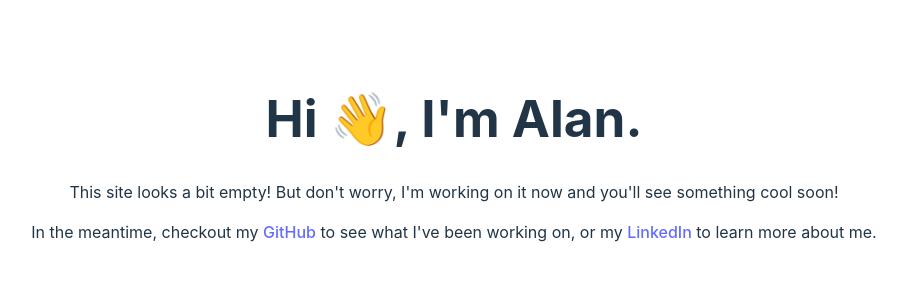
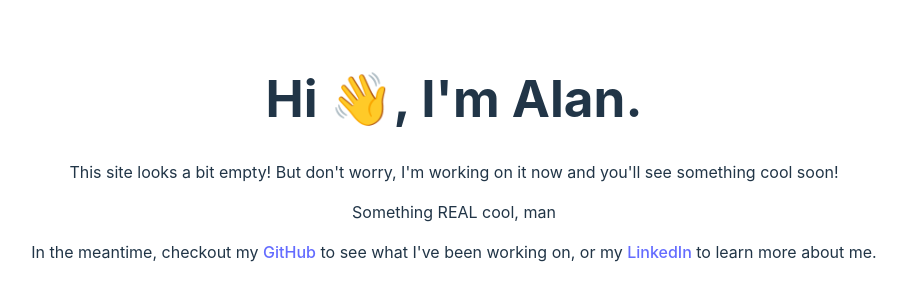
Before and after one commit to aljones1816/aljones1816.github.io, a React (Vite) app: page / in a window 1280 px wide. Shown: the part 242-542 px from the top of the page, without its empty margins (186-1093 px from the left). Built offline with nearby package versions, Linux system fonts and the light colour scheme.

Commit message:
making big changes

```diff
--- a/src/App.tsx
+++ b/src/App.tsx
@@ -8,6 +8,7 @@ function App() {
         This site looks a bit empty! But don't worry, I'm working on it now and
         you'll see something cool soon!
       </p>
+      <p>Something REAL cool, man</p>
       <p>
         In the meantime, checkout my{" "}
         <a href="https://github.com/aljones1816">GitHub</a> to see what I've
```
Also changed, not shown: 1 other file (tests, documents, lock files or other folders).
